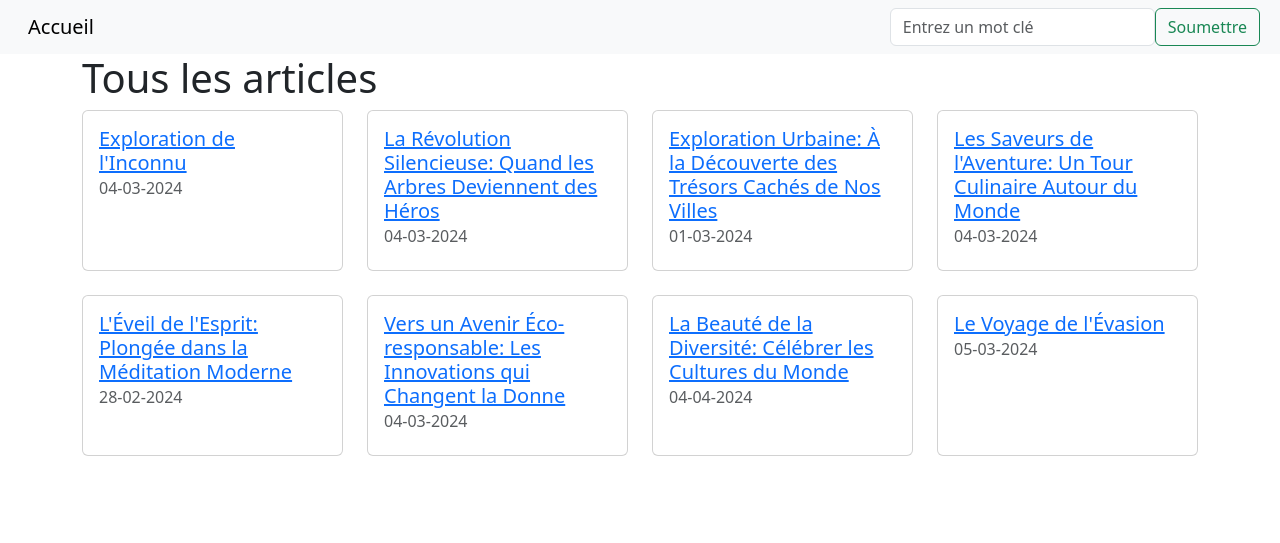
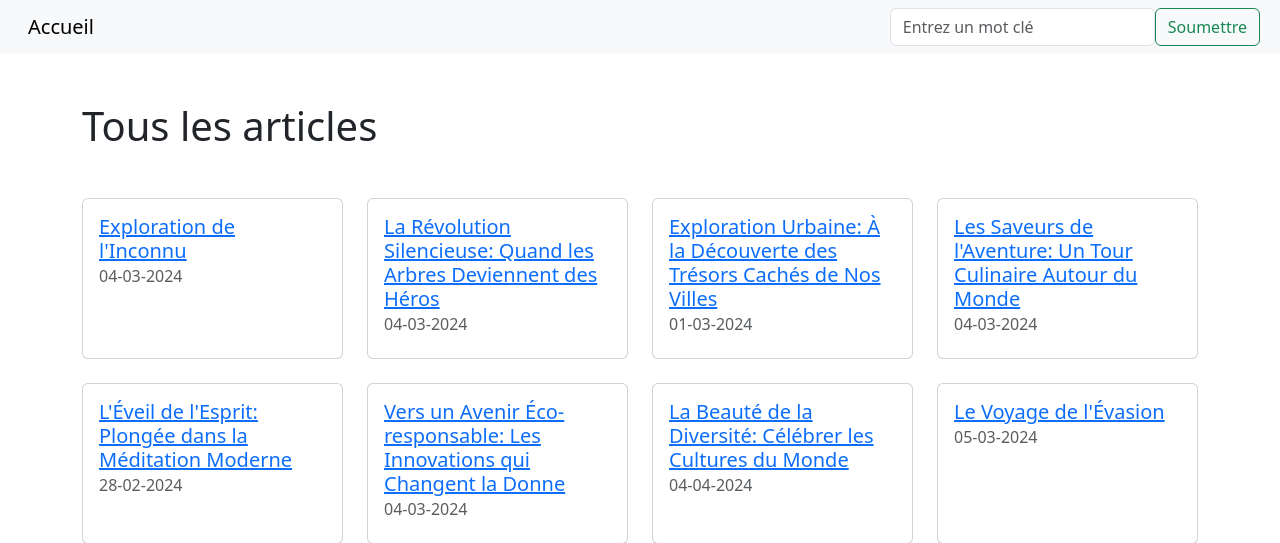
Before and after one commit to mileneDesjardins/CMS, a Flask app: page /resultats/ in a window 1280 px wide. Shown: the top 543 px of the page. Run offline with Flask 3, Linux system fonts and the light colour scheme; data comes from the database, SQL or seed files in the repository.

Commit message:
recherche

```diff
--- a/database.py
+++ b/database.py
@@ -121,7 +121,7 @@ class Database():
     def get_articles(self, recherche_input=None):
         cursor = self.get_article_connection().cursor()
         if recherche_input:
-            cursor.execute("SELECT * FROM articles WHERE titre LIKE ? OR contenu LIKE ?",
+            cursor.execute("SELECT * FROM articles WHERE titre_article LIKE ? OR contenu LIKE ?",
                            ('%' + recherche_input + '%', '%' + recherche_input + '%'))
         else:
             cursor.execute("SELECT id_article, titre_article, date_publication, contenu, id_utilisateur FROM articles")
--- a/templates/resultats.html
+++ b/templates/resultats.html
@@ -2,9 +2,9 @@
 {% block content %}
     <div class="container">
         {% if query %}
-            <h1>Résultats de la recherche pour "{{ query }}"</h1>
+            <h1 class="my-5">Résultats de la recherche pour "{{ query }}"</h1>
         {% else %}
-            <h1>Tous les articles</h1>
+            <h1 class="my-5">Tous les articles</h1>
         {% endif %}
         <div class="row row-cols-1 row-cols-md-2 row-cols-lg-4">
             {% for article in articles %}
```
